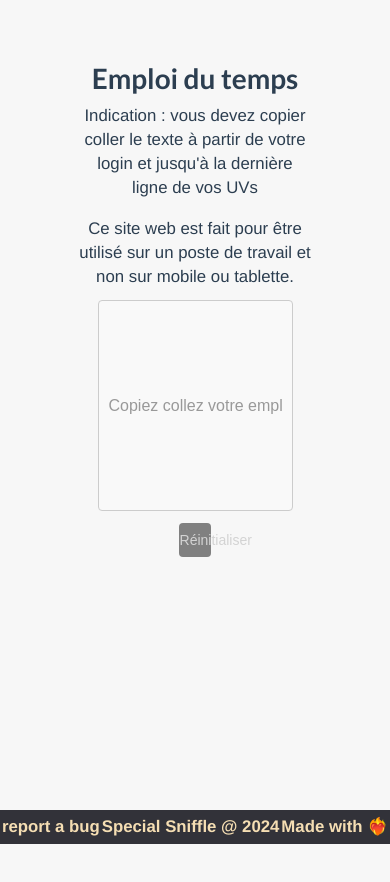
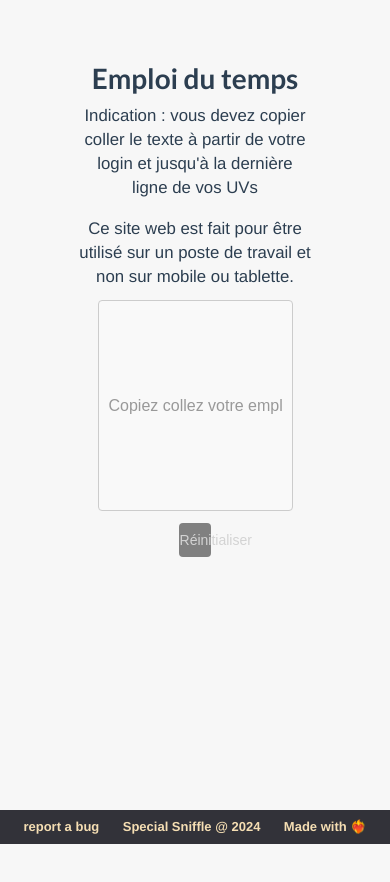
Before and after one commit to leopoldch/special-sniffle, a Vue app: page / in a window 390 px wide. Shown: the top 882 px of the page. Built offline with nearby package versions, Linux system fonts and the light colour scheme.

Commit message:
updated css

```diff
--- a/src/styles/Footer.css
+++ b/src/styles/Footer.css
@@ -20,3 +20,11 @@
     font-size: larger;
     font-weight: bolder;
 }
+
+@media only screen and (min-device-width : 0px) and (max-device-width : 1024px) {
+    .main-wrapper-footer > div > p,.main-wrapper-footer > div > a >p {
+        font-size: small;
+    }
+
+
+}
```
